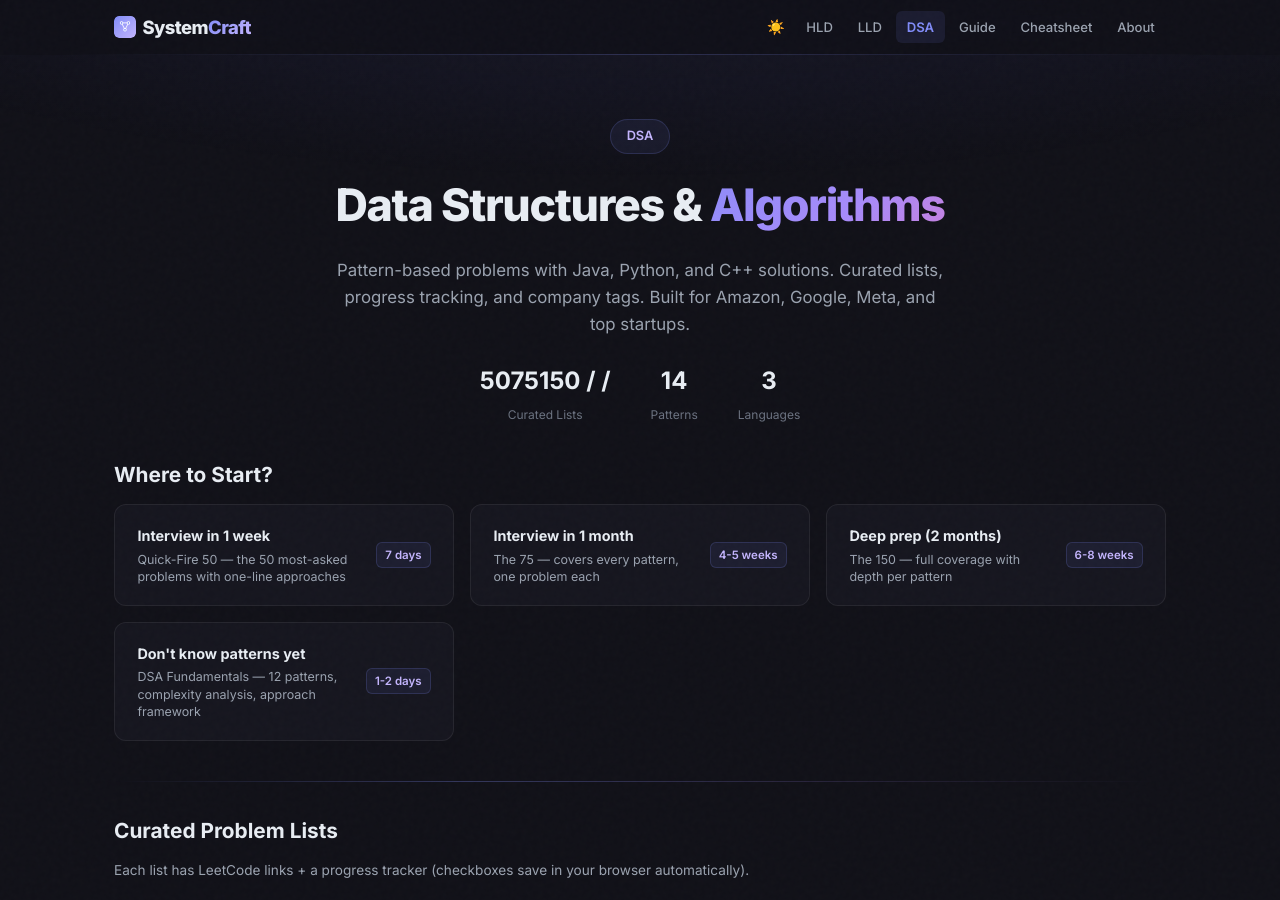
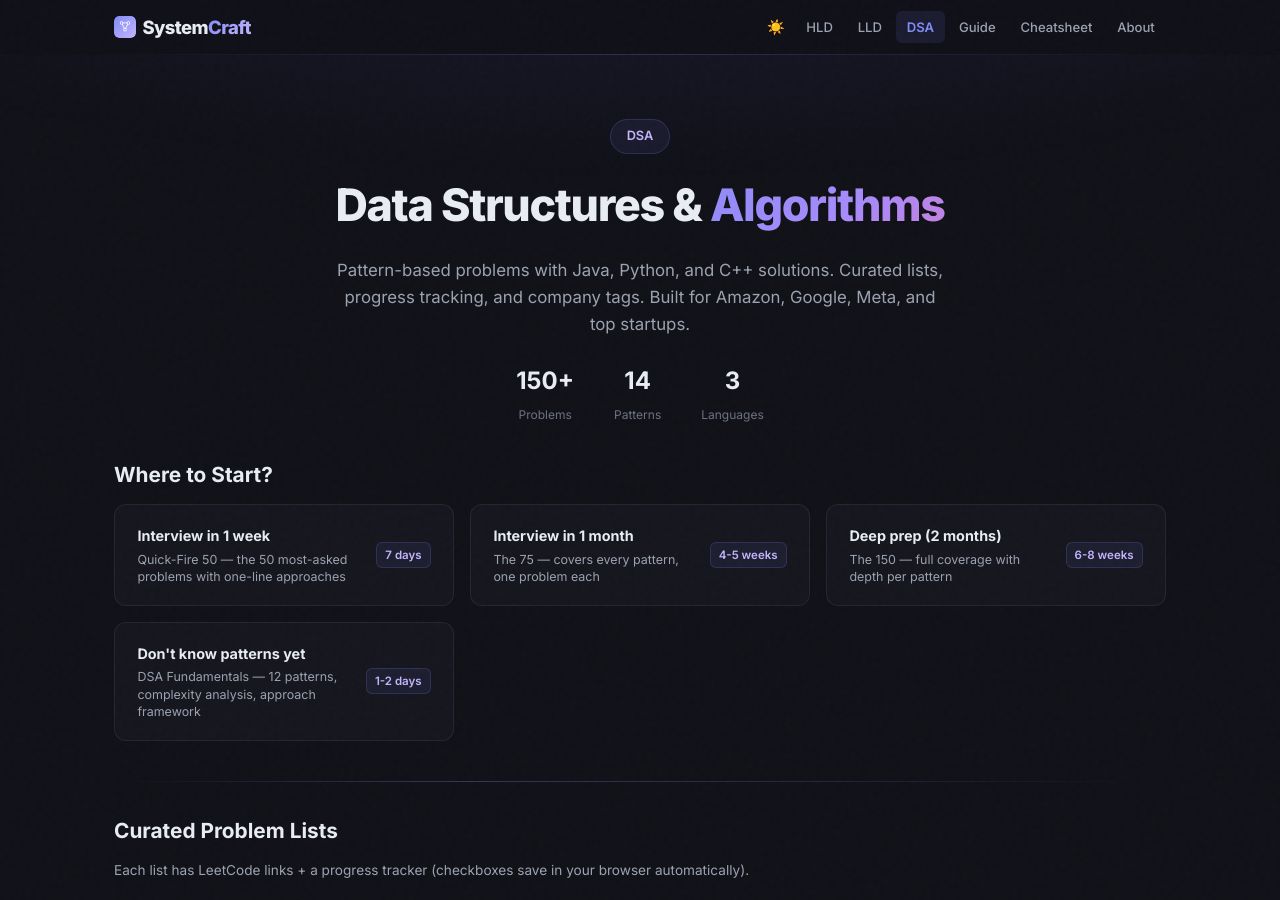
Before and after one commit to iluzn/HLD-Designs, a Jekyll site: the page built from pages/dsa.html, in a window 1280 px wide and 900 px high. Built offline with Jekyll 4.4.1, drawn with Linux system fonts in a browser that asks for light colours.

Commit message:
fix DSA stat: use '150+' instead of '50/75/150' which broke the counter animation

```diff
--- a/pages/dsa.html
+++ b/pages/dsa.html
@@ -59,7 +59,7 @@ permalink: /dsa/
     <h1>Data Structures & <em>Algorithms</em></h1>
     <p>Pattern-based problems with Java, Python, and C++ solutions. Curated lists, progress tracking, and company tags. Built for Amazon, Google, Meta, and top startups.</p>
     <div class="hero-stats">
-        <div class="hero-stat"><strong>50 / 75 / 150</strong><span>Curated Lists</span></div>
+        <div class="hero-stat"><strong>150+</strong><span>Problems</span></div>
         <div class="hero-stat"><strong>14</strong><span>Patterns</span></div>
         <div class="hero-stat"><strong>3</strong><span>Languages</span></div>
     </div>
```
